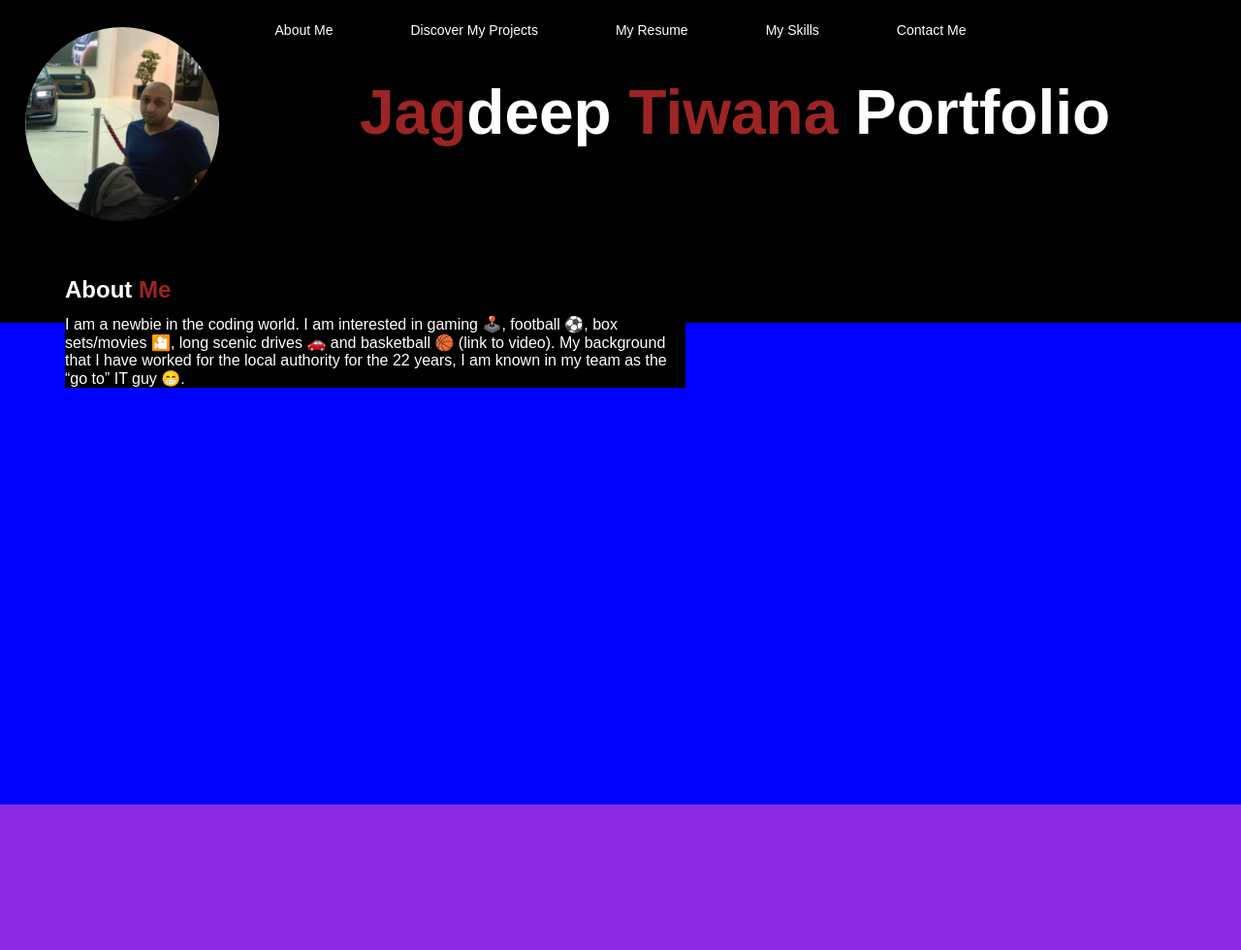
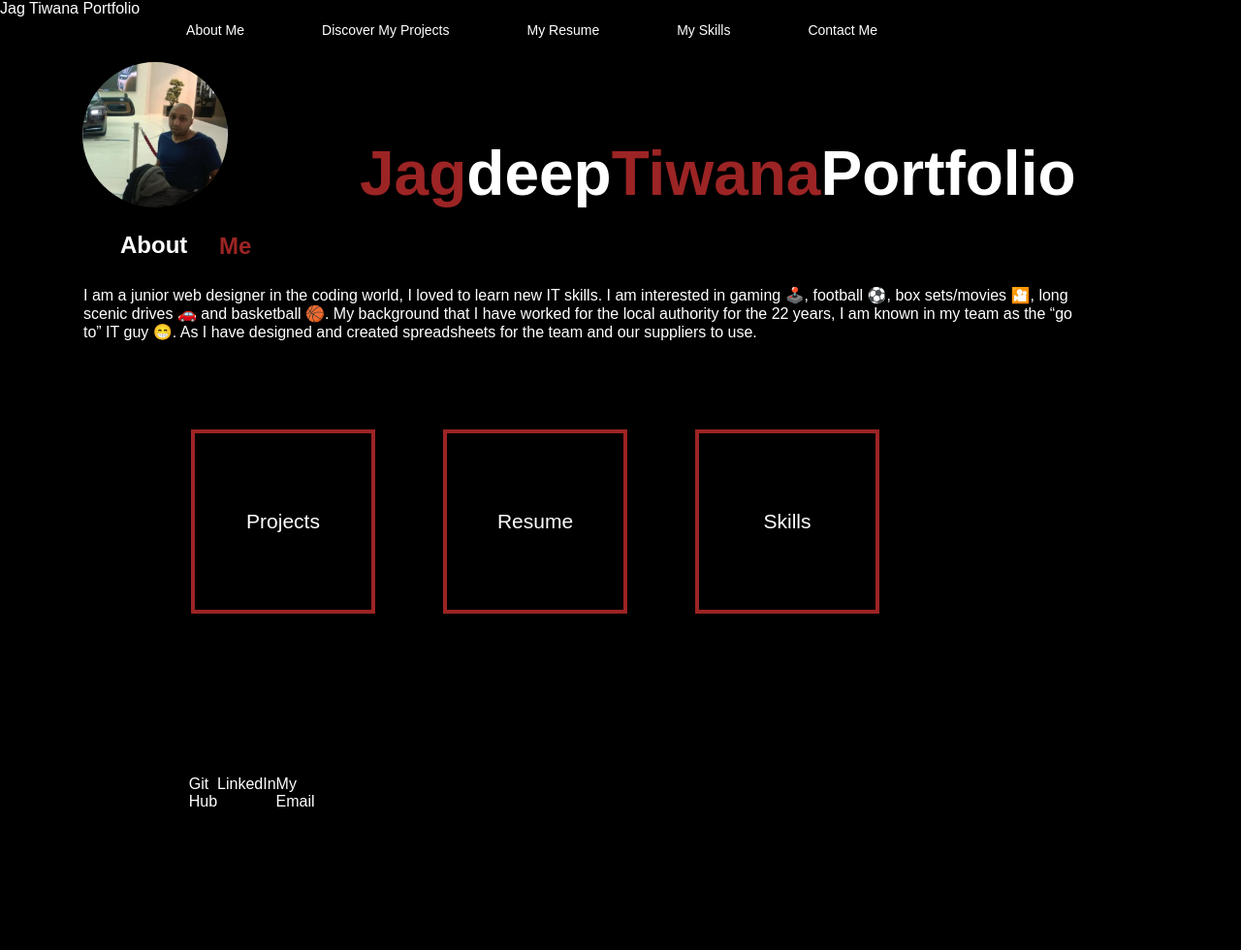
Before and after one commit to jtiwana-git/JagTiwanaPortfolio, a plain HTML site: page index.html in a window 1280 px wide. Shown: the whole page at 97% size. After the commit the page ends 900 px from the top, so only its background shows below. Drawn offline with Linux system fonts and the light colour scheme.

Commit message:
update (final version - poor)

```diff
--- a/assets/css/style.css
+++ b/assets/css/style.css
@@ -1,3 +1,5 @@
+/* UNIVERAL FORMAT */
+
 * {
     box-sizing: border-box;
     font-family: Arial, Helvetica, sans-serif;
@@ -6,22 +8,23 @@
     text-decoration: none;
     background: black;
     color: white;
+    display: flex;
 }
 
 /* Header parent */
 
 .navtitle{
     width: 100%;
-    height: 230px;
+    height: auto
 }
 
-.navlinks{
+.navlinks {
     display: flex;
-    justify-content:center;
+    position: absolute;
     padding-top: 3px;
     padding-bottom: 3px;
-    padding-left: 10%;
-    padding-right: 10%;
+    padding-left: 8px;
+    padding-right: 8px;
     background: black;
     font-size: 14px;
 }
@@ -42,6 +45,8 @@
 .navlinks li a {
     transition: all 0.3s ease 0s;
     text-align: left;
+    color: white;
+    text-decoration: none;
 }
 
 .navlinks li a:hover {
@@ -52,26 +57,25 @@
 
 /* Profile pic */
 .pic {
+    position: absolute;
     cursor: pointer;
-    float: left;
-    width: 200px;
-    height: 200px;
-    border-radius: 50% ;
-    position: absolute;
-    top: 28px;
-    left: 2%;
+    width: 150px;
+    height: 150px;
+    border-radius: 50%;
+    top: 64px;
+    left: 85px;
 
 }
 
 .name {
     display: flex;
     position: absolute;
-    float: left;
     align-items: center;
     top: 79px;
     left: 371px;
     font-size: 64px;
-
+    width: 300px;
+    height: 200px;
 }
 
 .name span {
@@ -81,45 +85,97 @@
 
 /* Main section Parent */
 .section{
-    background: blue;
+    margin-top: 0;
+    top: 228px;
     width: 100%;
-    height: 600px;
-    position: relative;
+    right: 18px;
+    height: auto;
+    position: absolute;
 
 }
 
 /* About me */
 .section h2 strong{
-    position: relative;
-    top: 55px;
-    left: 67px;
+    position: absolute;
+    top: 11px;
+    left: 142px;
+
 }
 
 .aboutme span {
     color: rgb(156, 36, 36);
+    position: absolute;
+    top: 1px;
+    left: 102px;
 }
 
 p {
     display: inline-flex;
+    position: absolute;
+    top: 67px;
+    left: 104px;
+    width: 81%;
+}
+
+.container {
+    width: 100%;
+    height: 440px;
+    display:flex;
+    flex-wrap: wrap;
+
+}
+
+.flexibox{
+    border: 4px solid  rgb(156, 36, 36);
+    width: 190px;
+    height: 190px;
+    display: inline-flex;
     position: relative;
-    top: 67px;
-    left: 67px;
-    width: 50%;
+    flex-wrap: wrap;
+    top: 180px;
+    left: 180px;
+    margin: 35px;
+    justify-content: center;
+    align-items: center;
+    font-size: 21px;
+
+
+}
+
+   /* flash boarder */
+
+.flexibox:hover{
+    border: 4px solid white ;
+    background: rgb(156, 36, 36);
+    color: white;
+    border-radius: 50%;
 }
 
 
 
 
+/* Footer Parent */
+.contacttitle {
+    width: 100%;
+    height: 100px;
+    background: chartreuse;
+    position: relative;
+    display: inline-flexbox;
+    top: 800px;
+
+}
 
 
 
 
+.contactmelinks li a:hover {
+    border: white;
+    border: 15px solid rgb(156, 36, 36);
+    background: rgb(156, 36, 36);
+}
 
-
-
-/* Footer Parent */
-.contacts{
-    background: blueviolet;
-    width: 100%;
-    height: 150px;
+.contactmelinks ul:hover {
+    border: white;
+    border: 15px solid rgb(156, 36, 36);
+    background: rgb(156, 36, 36);
 }
--- a/index.html
+++ b/index.html
@@ -1,15 +1,17 @@
 <!DOCTYPE html>
 <html lang="en">
 <head>
+    <title>Jag Tiwana Portfolio</title>
     <meta charset="UTF-8">
     <meta http-equiv="X-UA-Compatible" content="IE=edge">
     <meta name="viewport" content="width=device-width, initial-scale=1.0">
-    <link rel="stylesheet" type="text/css" href="./assets/css/reset.css" />
     <link rel="stylesheet" type="text/css" href="./assets/css/style.css" />
-    <title>Jag Tiwana Portfolio</title>
+
+
 </head>
+
 <body>
-
+<!-- MENU BAR -->
     <header class="navtitle">
         <nav>
             <ul class="navlinks">
@@ -17,37 +19,47 @@
                 <li><a href="#discovermyproject.box">Discover My Projects</a></li>
                 <li><a href="#resume.box">My Resume</a></li>
                 <li><a href="#skills.box">My Skills</a></li>
-                <li><a href="#contactme.section">Contact Me</a></li>
+                <li><a href="#contactme">Contact Me</a></li>
             </ul>
         </nav>
-
+<!-- PROFILE PICTUREE -->
             <img Class="pic" src="./assets/images/Portfolioimageedit.JPG" alt="Profile">
 
-            <h1 class="name"><strong><span>Jag</span>deep <span>Tiwana</span> Portfolio</strong></h1>
+            <h1 class="name"><strong><span>Jag</span> deep <span>Tiwana </span> Portfolio</strong></h1>
 
     </header>
-
+<!-- MAIN CONTENTS -->
     <main class="section">
 
         <h2 class="aboutme"><strong>About <span>Me</span></strong></h2>
 
-        <article Class="me.section">
-            <p>I am a newbie in the coding world. I am interested in gaming 🕹️, football ⚽, box sets/movies 🎦, long scenic drives 🚗 and basketball 🏀 (link to video).
-                My background that I have worked for the local authority for the  22 years, I am known in my team as the “go to” IT guy 😁.
+            <p>I am a junior web designer in the coding world, I loved to learn new IT skills. I am interested in gaming 🕹️, football ⚽, box sets/movies 🎦, long scenic drives 🚗 and basketball 🏀.
+                My background that I have worked for the local authority for the  22 years, I am known in my team as the “go to” IT guy 😁. As I have designed and created spreadsheets for the team and our suppliers to use.
             </p>
 
+        <div class="container">
 
+           <div class="flexibox" id="discovermyproject.box">Projects</div>
 
-        </article>
+           <div class="flexibox" id="#resume.box">Resume</div>
+
+           <div class="flexibox" id="skills.box" >Skills</div>
+        </div>
+
 
     </main>
 
+    <footer class="contacttitle">
 
+            <nav>
+            <ul class="contactmelinks">
+                <li><a href="https://github.com/jtiwana-git">Git Hub</a></ul>
+                <li><a href="https://www.linkedin.com/in/jagdeep-tiwana-02954a226/">LinkedIn</a></li>
+                <li><a href=mailto:"jtiwana@hotmail.com">My Email</a></li>
+            </ul>
+        </nav>
+    </footer>
 
-
-<footer class="contacts">
-
-</footer>
 
 </body>
 
```
Also changed, not shown: assets/css/reset.css (deleted), 1 other file.
